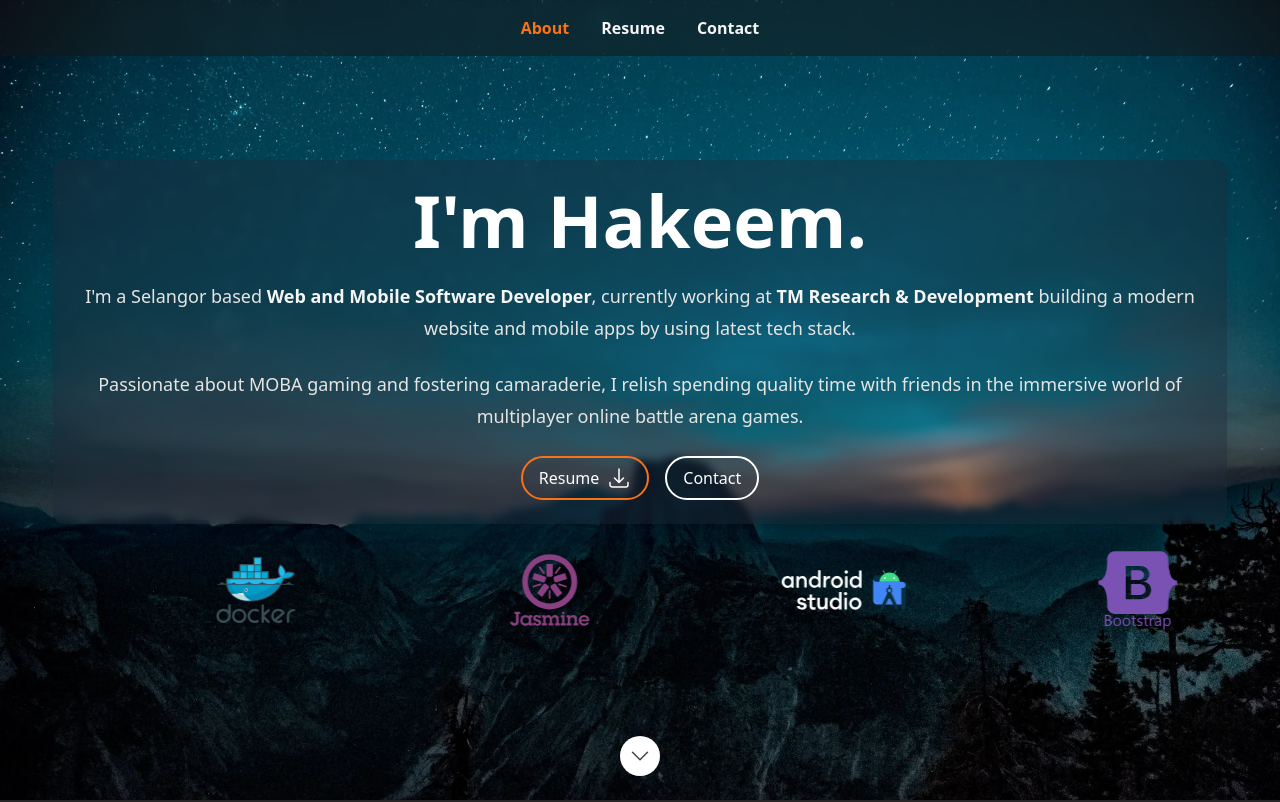
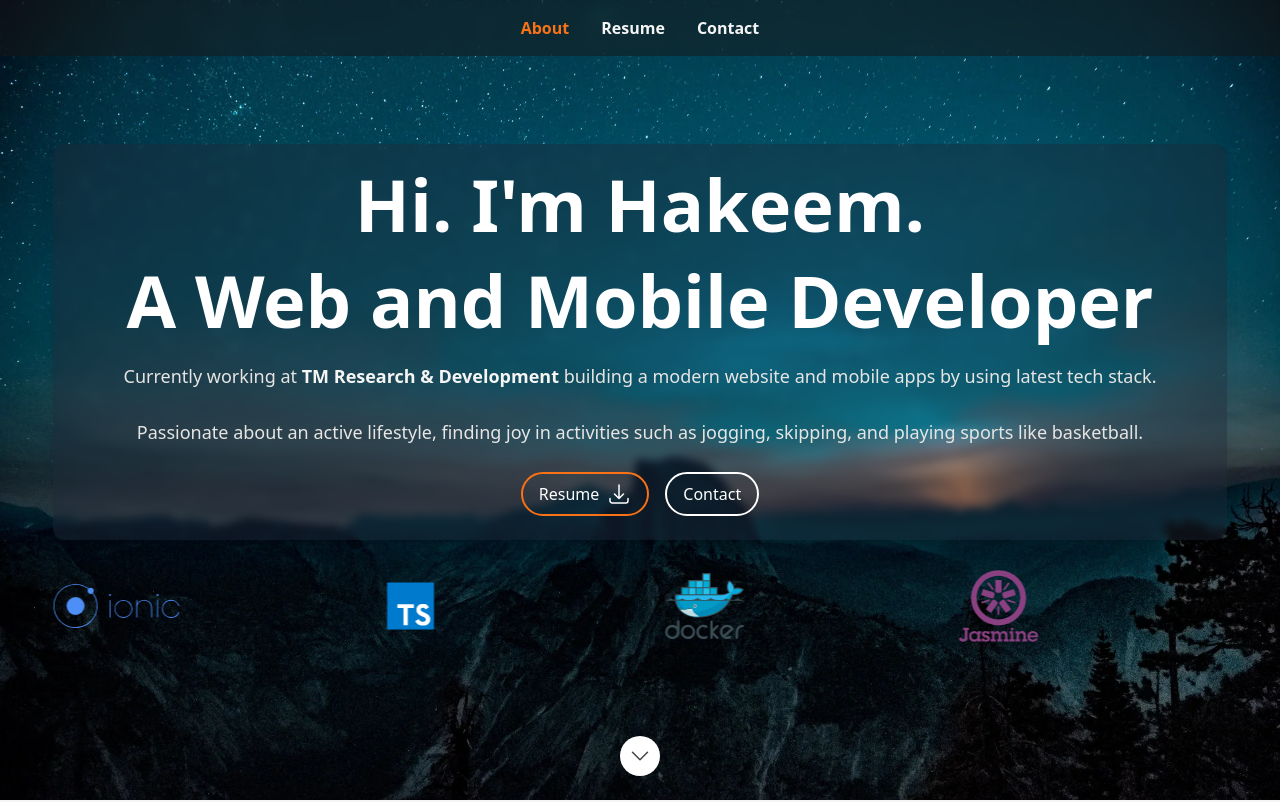
Before and after one commit to MuhammadHakeem/react-portfolio, a Next.js app: page / in a window 1280 px wide. Shown: the top 802 px of the page. Built offline with nearby package versions, Linux system fonts and the light colour scheme.

Commit message:
feat: update info and remove unnecessary part

```diff
--- a/src/components/Sections/Carousel.tsx
+++ b/src/components/Sections/Carousel.tsx
@@ -23,7 +23,7 @@ export default class AutoPlay extends Component {
       slidesToScroll: 1,
       autoplay: true,
       speed: 4000,
-      autoplaySpeed: 0,
+      autoplaySpeed: 1000,
       // cssEase: 'linear',
     };
     return (
--- a/src/components/Sections/Hero.tsx
+++ b/src/components/Sections/Hero.tsx
@@ -9,10 +9,10 @@ import Carousel from './Carousel';
 // import Socials from '../Socials';
 
 const Hero: FC = memo(() => {
-  const {imageSrc, name, description, actions} = heroData;
+  const {imageSrc, name, description, actions, role} = heroData;
 
   return (
-    <Section noPadding sectionId={SectionId.Hero}>
+    <Section noPadding sectionId={SectionId.About}>
       <div className="relative flex h-screen w-full items-center justify-center">
         <Image
           alt={`${name}-image`}
@@ -24,6 +24,7 @@ const Hero: FC = memo(() => {
         <div className="z-10 w-11/12 px-4 lg:px-0">
           <div className="flex flex-col items-center gap-y-6 rounded-xl bg-gray-800/40 p-6 text-center shadow-lg backdrop-blur-sm">
             <h1 className="text-4xl font-bold text-white sm:text-5xl lg:text-7xl">{name}</h1>
+            <h1 className="text-4xl font-bold text-white sm:text-5xl lg:text-7xl">{role}</h1>
             {description}
             {/* <div className="flex gap-x-4 text-neutral-100">
               <Socials />
--- a/src/data/data.tsx
+++ b/src/data/data.tsx
@@ -62,6 +62,7 @@ export const SectionId = {
   Stats: 'stats',
   Testimonials: 'testimonials',
   Carousel: 'carousel',
+  Typed: 'typed'
 } as const;
 
 export type SectionId = (typeof SectionId)[keyof typeof SectionId];
@@ -71,17 +72,16 @@ export type SectionId = (typeof SectionId)[keyof typeof SectionId];
  */
 export const heroData: Hero = {
   imageSrc: heroImage,
-  name: `I'm Hakeem.`,
+  name: `Hi. I'm Hakeem.`,
+  role: `A Web and Mobile Developer`,
   description: (
     <>
       <p className="prose-sm text-stone-200 sm:prose-base lg:prose-lg">
-        I'm a Selangor based <strong className="text-stone-100">Web and Mobile Software Developer</strong>, currently
-        working at <strong className="text-stone-100">TM Research & Development</strong> building a modern website and
+        Currently working at <strong className="text-stone-100">TM Research & Development</strong> building a modern website and
         mobile apps by using latest tech stack.
       </p>
       <p className="prose-sm text-stone-200 sm:prose-base lg:prose-lg">
-        Passionate about MOBA gaming and fostering camaraderie, I relish spending quality time with friends in the
-        immersive world of multiplayer online battle arena games.
+        Passionate about an active lifestyle, finding joy in activities such as jogging, skipping, and playing sports like basketball.
       </p>
     </>
   ),
--- a/src/data/dataDef.ts
+++ b/src/data/dataDef.ts
@@ -23,6 +23,7 @@ export interface HomepageMeta {
 export interface Hero {
   imageSrc: string;
   name: string;
+  role: string;
   description: JSX.Element;
   actions: HeroActionItem[];
 }
--- a/src/pages/index.tsx
+++ b/src/pages/index.tsx
@@ -18,7 +18,7 @@ const Home: FC = memo(() => {
     <Page description={description} title={title}>
       <Header />
       <Hero />
-      <About />
+      {/* <About /> */}
       <Resume />
       {/* <Portfolio />
       <Testimonials /> */}
```
